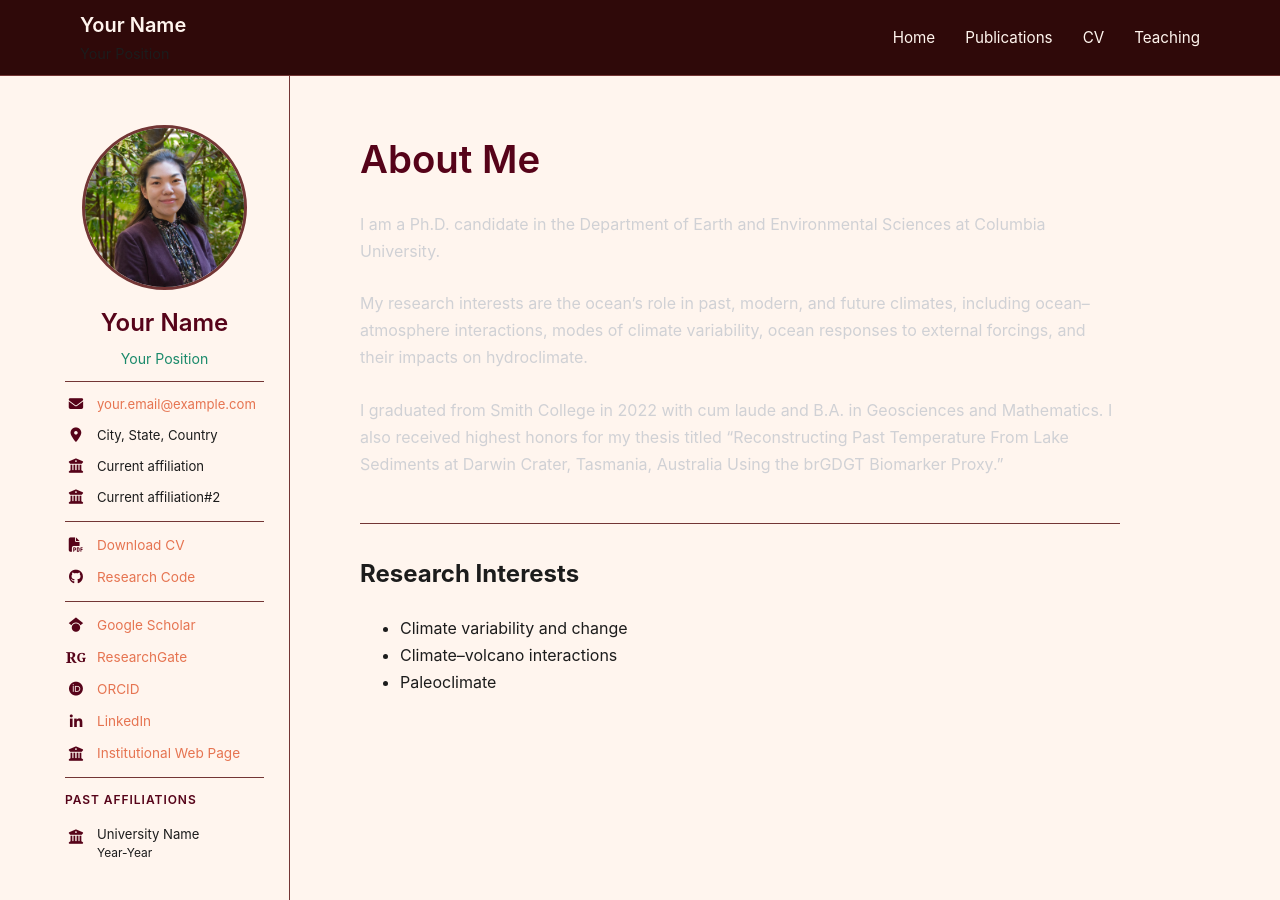
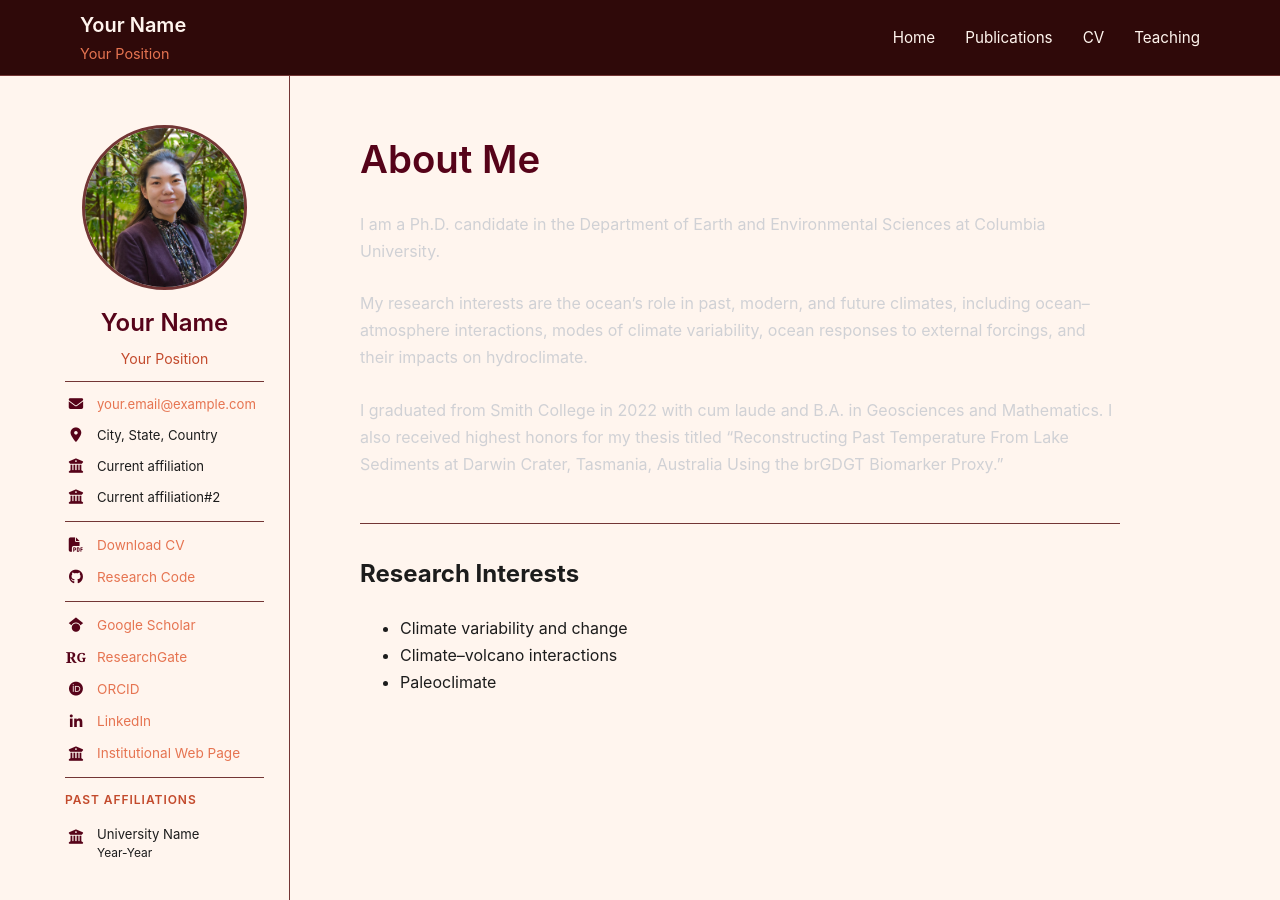
Before and after one commit to isugiura/isugiura.github.io, a Jekyll site: the page built from index.md, in a window 1280 px wide and 900 px high. Built offline with Jekyll 4.4.1, drawn with Linux system fonts in a browser that asks for light colours.

Commit message:
Updating colors

```diff
--- a/assets/css/style.scss
+++ b/assets/css/style.scss
@@ -15,18 +15,17 @@
   --bg-header-footer: #2F0909;
 
   --text-header-footer: #FFF5EE;
+  --text-header-footer-hover: #E67451;
+
   --text-section: #560319;
   --text-main: #1C1C1C;
-  --text-muted: #1B8A6B;
+  --accent: #C34A2C;
 
   --icon: #560319;
   --link: #E67451;
-  --link-hover: #9E4638;
+  --link-hover: #C34A2C;
 
   --border: #733635;
-
-  --accent: #FFF5EE;
-  --accent-hover: #E67451;
 }
 
 
@@ -98,7 +97,7 @@ body {
 }
 
 .header-name span {
-  color: var(--text-main);
+  color: var(--text-header-footer-hover);
   font-size: 0.9rem;
 }
 
@@ -110,7 +109,7 @@ body {
 }
 
 .site-nav a {
-  color: var(--accent);
+  color: var(--text-header-footer);
   text-decoration: none;
 
   font-size: 0.95rem;
@@ -119,7 +118,7 @@ body {
 }
 
 .site-nav a:hover {
-  color: var(--accent-hover);
+  color: var(--text-header-footer-hover);
 }
 
 
@@ -187,7 +186,7 @@ body {
 .position {
   margin: 5px 0 0;
 
-  color: var(--text-muted);
+  color: var(--accent);
 
   font-size: 0.88rem;
   line-height: 1.4;
@@ -238,10 +237,6 @@ body {
   text-decoration: none;
 }
 
-.contact-info a:hover {
-  color: var(--link-hover);
-}
-
 .contact-info i {
   color: var(--icon);
 }
@@ -256,7 +251,7 @@ body {
 
   text-align: left;
 
-  color: var(--text-section);
+  color: var(--accent);
 
   font-size: 0.75rem;
   font-weight: 600;
@@ -504,7 +499,7 @@ body {
 
   padding: 20px 40px;
 
-  color: var(text-header-footer);
+  color: var(--text-header-footer);
 
   font-size: 0.85rem;
 }
```
